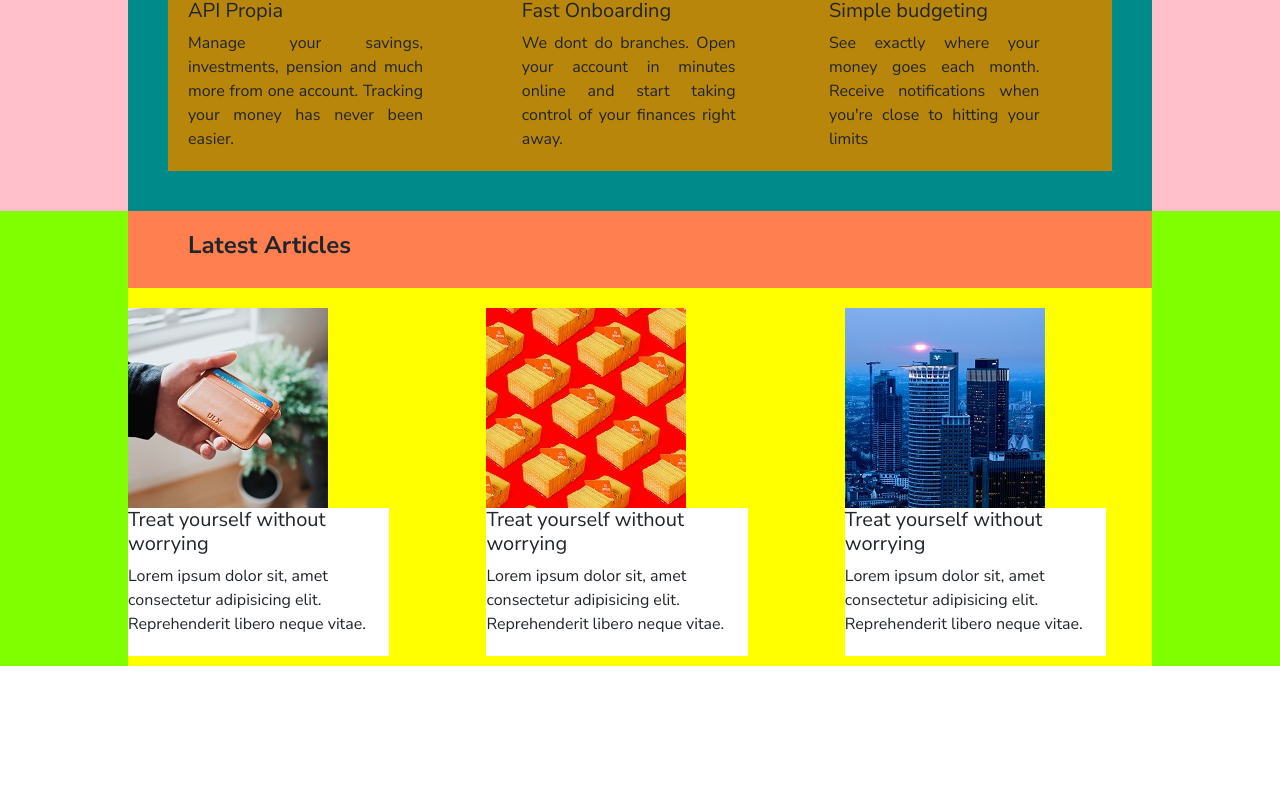
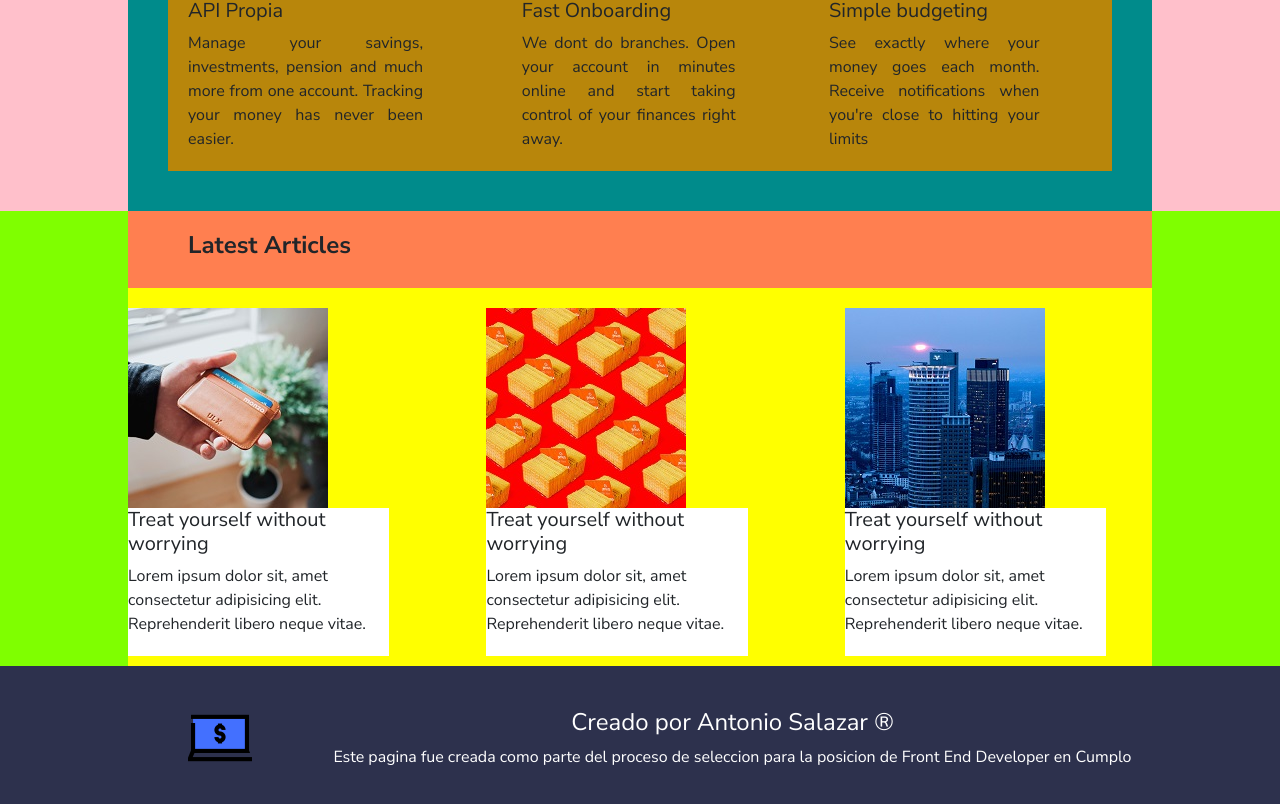
Before and after one commit to AntonioSalazar/cumplo-technical-challenge, a React (Create React App) app: page / in a window 1280 px wide. Shown: the part 879-1683 px from the top of the page. Before the commit the page ends 1545 px from the top, so only its background shows below. Built offline with nearby package versions, Linux system fonts and the light colour scheme; no server answers.

Commit message:
finished the footer

```diff
--- a/src/App.js
+++ b/src/App.js
@@ -1,4 +1,5 @@
 import React from 'react'
+import Footer from './Components/Footer';
 import Header from './Components/Header'
 import Introduction from './Components/Introduction';
 import LatestArticles from './Components/LatestArticles';
@@ -14,6 +15,7 @@ const App = () => {
         <WhyUs />
         <LatestArticles />
       </main>
+      <Footer />
     </UserProvider>
   )
 }
--- /dev/null
+++ b/src/Components/Footer.js
@@ -0,0 +1,22 @@
+import React from 'react'
+import logo from '../img/bank-online.png'
+
+const Footer = () => {
+    return (
+        <footer>
+            <div className="footer__container">
+                <div className="footer__logo">
+                    <img src={ logo } alt="Cumplo"/>
+                </div>
+                <div className="footer__author">
+                    <h4>Creado por Antonio Salazar &reg;</h4>
+                    <p>Este pagina fue creada como parte del proceso de seleccion para la
+                        posicion de Front End Developer en Cumplo
+                    </p>
+                </div>
+            </div>
+        </footer>
+    )
+}
+
+export default Footer
--- a/src/styles/CSS/index.css
+++ b/src/styles/CSS/index.css
@@ -226,3 +226,30 @@ header {
       width: 70%; }
     .articles__latest-text {
       width: 100%; } }
+
+footer {
+  background: #2d314d;
+  color: #fff;
+  display: flex;
+  justify-content: center; }
+
+.footer__container {
+  width: 80%;
+  max-width: 1200px;
+  display: flex;
+  justify-content: space-around; }
+
+.footer__logo {
+  padding: 40px; }
+
+.footer__author {
+  display: flex;
+  flex-direction: column;
+  align-items: center;
+  justify-content: center; }
+
+@media only screen and (max-width: 900px) {
+  .footer__logo {
+    display: none; }
+  .footer__author {
+    padding: 40px 0; } }
--- /dev/null
+++ b/src/styles/SASS/Footer/Footer.scss
@@ -0,0 +1,35 @@
+footer {
+    background: hsl(233, 26%, 24%);
+    color: #fff;
+    display: flex;
+    justify-content: center;
+}
+
+.footer__container{
+    width: 80%;
+    max-width: 1200px;
+    display: flex;
+    justify-content: space-around;
+}
+
+.footer__logo{
+    padding: 40px;
+}
+
+.footer__author{
+    display: flex;
+    flex-direction: column;
+    align-items: center;
+    justify-content: center;
+}
+
+
+@media only screen and (max-width: 900px){
+    .footer__logo{
+        display: none;
+    }
+
+    .footer__author{
+        padding: 40px 0;
+    }
+}
--- a/src/styles/SASS/index.scss
+++ b/src/styles/SASS/index.scss
@@ -3,3 +3,4 @@
 @import './Introduction/Introduction';
 @import './WhyUs/WhyUs';
 @import './LatestArticles/LatestArticles';
+@import './Footer/Footer';
```
Also changed, not shown: src/img/bank-online.png (added), 1 other file (tests, documents, lock files or other folders).
